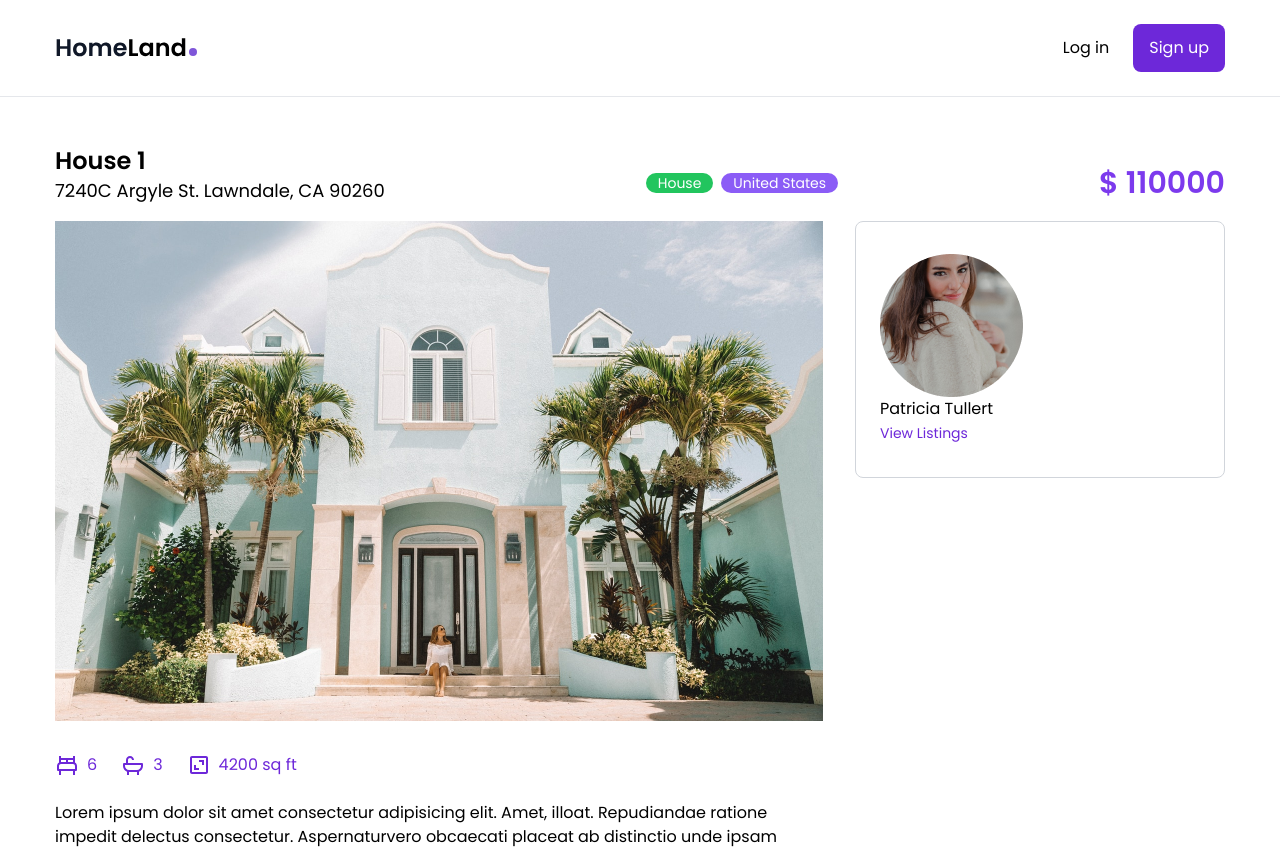
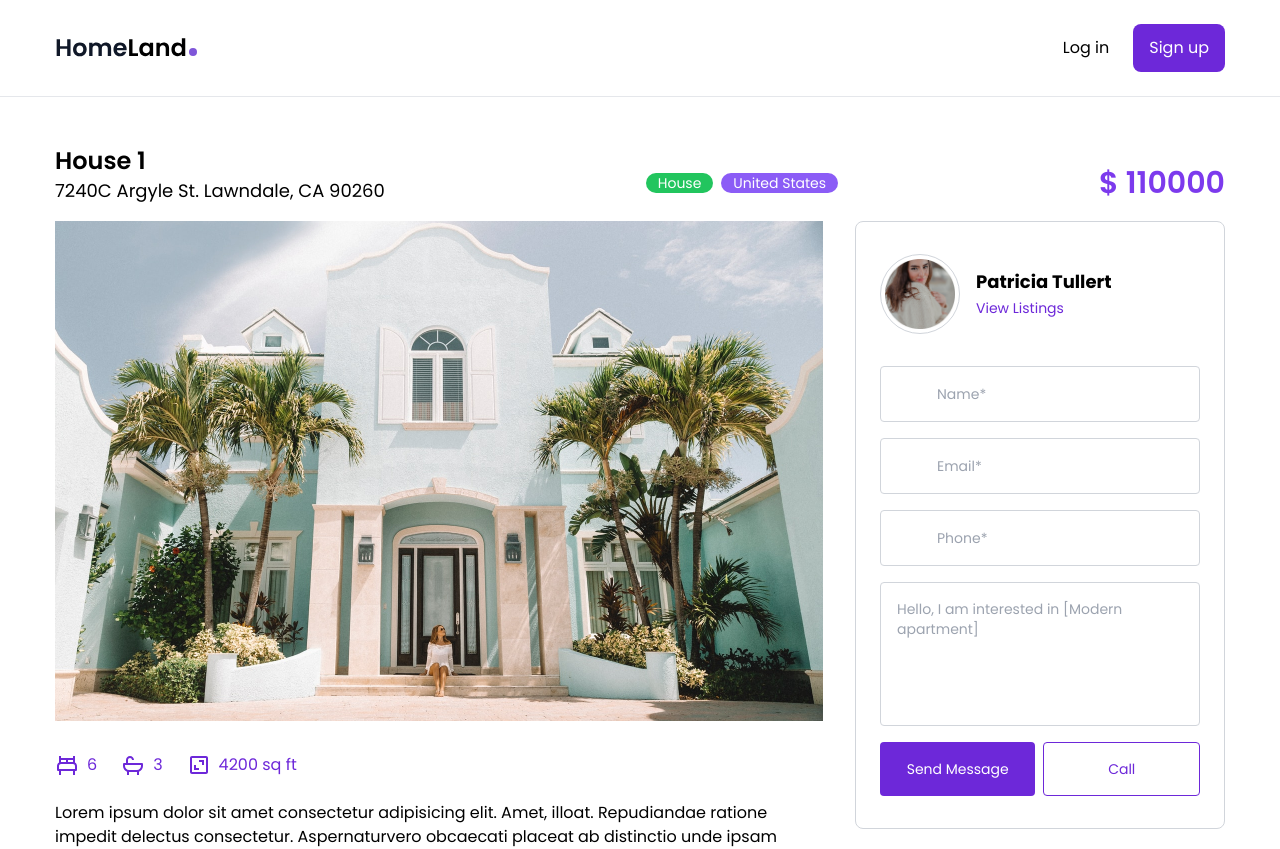
Before and after one commit to unclejames2610/Real-Estate, a React (Create React App) app: page /property/1 in a window 1280 px wide. Shown: the top 849 px of the page. Built offline with nearby package versions, Linux system fonts and the light colour scheme.

Commit message:
property details

```diff
--- a/src/pages/PropertyDetails.js
+++ b/src/pages/PropertyDetails.js
@@ -57,17 +57,48 @@ const PropertyDetails = () => {
             <div>{house.description}</div>
           </div>
           <div className="flex-1 bg-white w-full mb-8 border border-gray-300 rounded-lg px-6 py-8">
-            <div>
-              <div>
+            <div className="flex items-center gap-x-4 mb-8">
+              <div className="w-20 h-20 p-1 border border-gray-300 rounded-full">
                 <img src={house.agent.image} alt=" " />
               </div>
               <div>
-                <div>{house.agent.name}</div>
+                <div className="font-bold text-lg">{house.agent.name}</div>
                 <Link to=" " className="text-violet-700 text-sm">
                   View Listings
                 </Link>
               </div>
             </div>
+            {/* form */}
+            <form className="flex flex-col gap-y-4">
+              <input
+                className="border border-gray-300 focus:border-violet-700 outline-none rounded w-full px-14 h-14 text-sm"
+                type="text"
+                placeholder="Name*"
+              />
+              <input
+                className="border border-gray-300 focus:border-violet-700 outline-none rounded w-full px-14 h-14 text-sm"
+                type="text"
+                placeholder="Email*"
+              />
+              <input
+                className="border border-gray-300 focus:border-violet-700 outline-none rounded w-full px-14 h-14 text-sm"
+                type="text"
+                placeholder="Phone*"
+              />
+              <textarea
+                className="border border-gray-300 focus:border-violet-700 outline-none resize-none rounded w-full p-4 h-36 text-sm text-gray-400"
+                placeholder="Message*"
+                defaultValue="Hello, I am interested in [Modern apartment]"
+              ></textarea>
+              <div className="flex gap-x-2">
+                <button className="bg-violet-700 hover:bg-violet-800 text-white rounded p-4 text-sm w-full transition">
+                  Send Message
+                </button>
+                <button className="border border-violet-700 text-violet-700 hover:border-violet-500 hover:text-violet-500 rounded p-4 text-sm w-full transition">
+                  Call
+                </button>
+              </div>
+            </form>
           </div>
         </div>
       </div>
```
